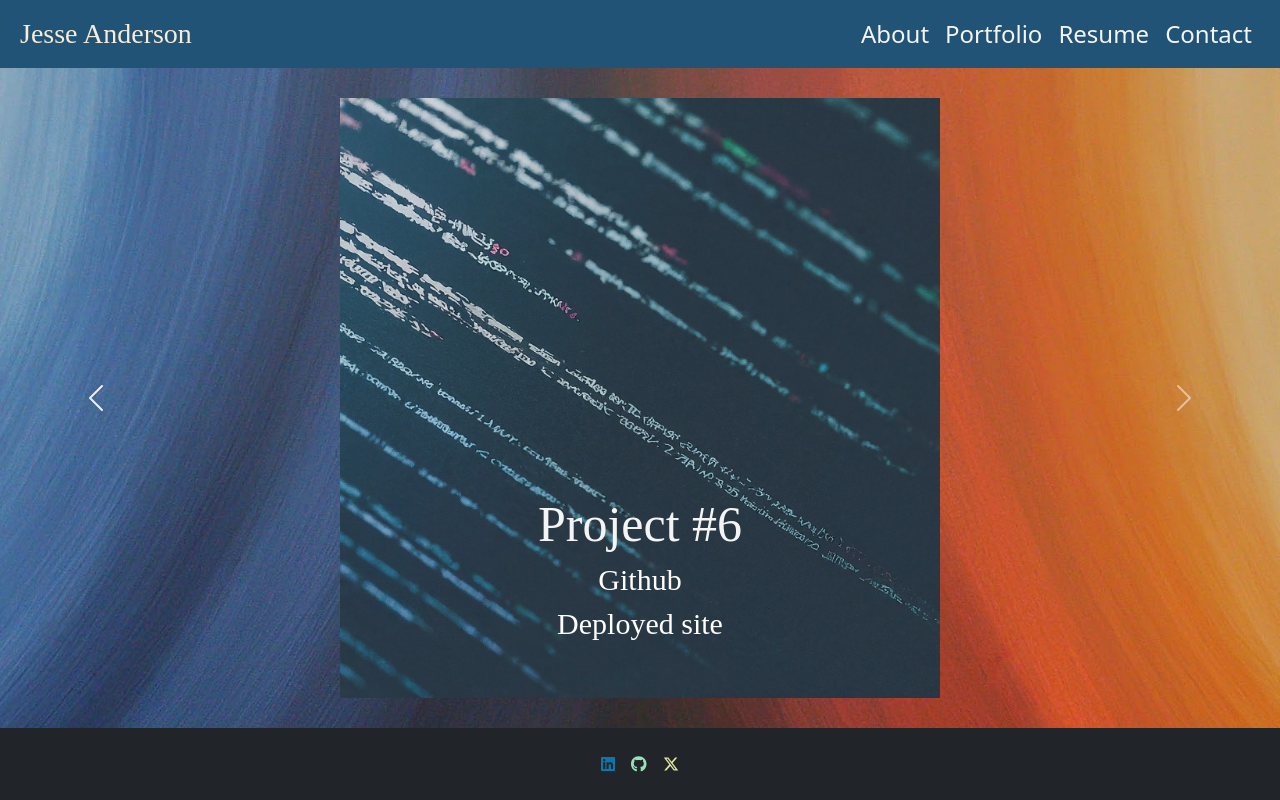
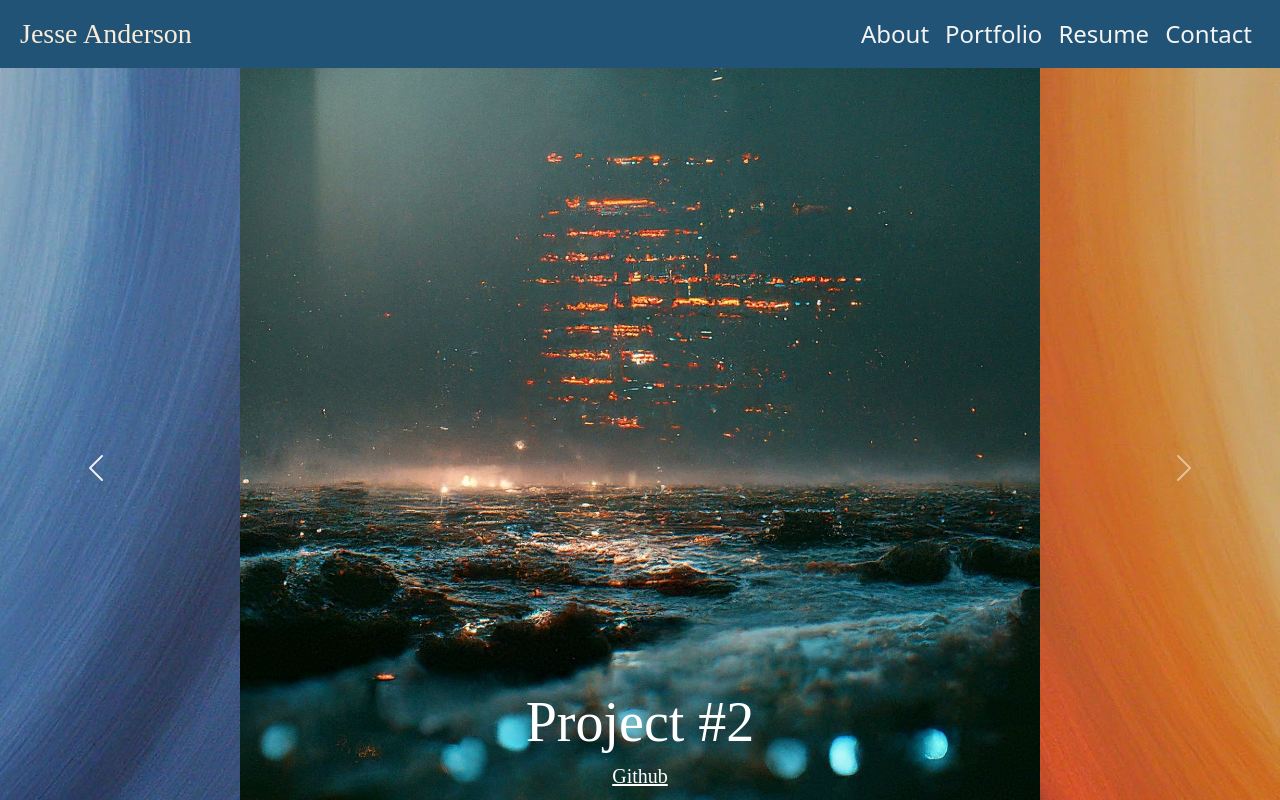
Before and after one commit to Vtencouchclimbr/Jesse-Anderson-React-Development, a React (Vite) app: page /Portfolio in a window 1280 px wide. Both pictures are taken after a click on the button "Previous". Built offline with nearby package versions, Linux system fonts and the light colour scheme.

Commit message:
portfolio page styling

```diff
--- /dev/null
+++ b/src/pages/Portfolio.css
@@ -0,0 +1,8 @@
+@media (min-width: 1200px) {
+    .scrnsht {
+        display: flex;
+        align-items: center;
+        max-height: 800px;
+        max-width: 800px;
+    }
+  }
--- a/src/pages/Portfolio.jsx
+++ b/src/pages/Portfolio.jsx
@@ -1,82 +1,129 @@
 import 'bootstrap/dist/js/bootstrap.bundle.min.js';
+import './Portfolio.css';
 
 import myImage1 from '../utils/code1.jpg';
 import myImage2 from '../utils/code2.jpg';
 import myImage3 from '../utils/code3.jpg';
 import myImage4 from '../utils/code4.jpg';
 import myImage5 from '../utils/code5.jpg';
-import myImage6 from '../utils/code6.jpg';
-
-
+import myImage6 from '../utils/code7.jpg';
 
 const styles = {
   carouselImage: {
-    width: '800px',
-    height: '600px',
+    width: '100%',
+    height: 'auto',
     objectFit: 'contain',
-  }
+  },
+};
+const styles1 = {
+  imgtext: {
+    fontFamily: 'Brush Script MT',
+  },
 };
 
 export default function Portfolio() {
   return (
     <div>
       <div id="carouselExample" className="carousel slide d-flex justify-content-center my-auto">
-      <div className="carousel-inner">
+        <div className="carousel-inner scrnsht">
           <div className="carousel-item active">
-          <img src={myImage1} className="d-block w-100" style={styles.carouselImage} alt="First slide"/>
+            <img src={myImage1} className="d-block w-100" style={styles.carouselImage} alt="First slide" />
             <div className="carousel-caption d-none d-md-block">
-          <h2 style={{ color: '#f4f4f4', fontSize: '50px', fontFamily: 'Brush Script MT', textDecoration: 'none' }}>Project #1</h2>
-          <h5><a style={{ fontSize: '30px', fontFamily: 'Brush Script MT', textDecoration: 'none' }} href="https://github.com/Vtencouchclimbr/Employee-Tracker-PostgreSQL" className="text-white">Github</a></h5>
-          <h5><a style={{ fontSize: '30px', fontFamily: 'Brush Script MT', textDecoration: 'none' }} href="https://github.com/Vtencouchclimbr/Employee-Tracker-PostgreSQL" className="text-white">Deployed site</a></h5>
-            <p style={{ color: '#f4f4f4' }}></p>
+              <h2 style={styles1.imgtext} className="display-4 text-white">Project #1</h2>
+              <h5>
+                <a style={styles1.imgtext} className="text-white" href="https://github.com/Vtencouchclimbr/Employee-Tracker-PostgreSQL">
+                  Github
+                </a>
+              </h5>
+              <h5>
+                <a style={styles1.imgtext} className="text-white" href="https://github.com/Vtencouchclimbr/Employee-Tracker-PostgreSQL">
+                  Deployed site
+                </a>
+              </h5>
             </div>
           </div>
           <div className="carousel-item">
-          <img src={myImage2} className="d-block w-100" style={styles.carouselImage} alt="Second slide"/>
+            <img src={myImage2} className="d-block w-100" style={styles.carouselImage} alt="Second slide" />
             <div className="carousel-caption d-none d-md-block">
-          <h2 style={{ color: '#f4f4f4', fontSize: '50px', fontFamily: 'Brush Script MT', textDecoration: 'none' }}>Project #2</h2>
-          <h5><a style={{ fontSize: '30px', fontFamily: 'Brush Script MT', textDecoration: 'none' }} href="https://github.com/Vtencouchclimbr/Employee-Tracker-PostgreSQL" className="text-white">Github</a></h5>
-          <h5><a style={{ fontSize: '30px', fontFamily: 'Brush Script MT', textDecoration: 'none' }} href="https://github.com/Vtencouchclimbr/Employee-Tracker-PostgreSQL" className="text-white">Deployed site</a></h5>
-            <p style={{ color: '#f4f4f4' }}></p>
+              <h2 style={styles1.imgtext} className="display-4 text-white">Project #2</h2>
+              <h5>
+                <a style={styles1.imgtext} className="text-white" href="https://github.com/Vtencouchclimbr/Employee-Tracker-PostgreSQL">
+                  Github
+                </a>
+              </h5>
+              <h5>
+                <a style={styles1.imgtext} className="text-white" href="https://github.com/Vtencouchclimbr/Employee-Tracker-PostgreSQL">
+                  Deployed site
+                </a>
+              </h5>
             </div>
           </div>
           <div className="carousel-item">
-          <img src={myImage3} className="d-block w-100" style={styles.carouselImage} alt="Third slide"/>
+            <img src={myImage3} className="d-block w-100" style={styles.carouselImage} alt="Second slide" />
             <div className="carousel-caption d-none d-md-block">
-          <h2 style={{ color: '#f4f4f4', fontSize: '50px', fontFamily: 'Brush Script MT', textDecoration: 'none' }}>Project #3</h2>
-          <h5><a style={{ fontSize: '30px', fontFamily: 'Brush Script MT', textDecoration: 'none' }} href="https://github.com/Vtencouchclimbr/Employee-Tracker-PostgreSQL" className="text-white">Github</a></h5>
-          <h5><a style={{ fontSize: '30px', fontFamily: 'Brush Script MT', textDecoration: 'none' }} href="https://github.com/Vtencouchclimbr/Employee-Tracker-PostgreSQL" className="text-white">Deployed site</a></h5>
-            <p style={{ color: '#f4f4f4' }}></p>
+              <h2 style={styles1.imgtext} className="display-4 text-white">Project #2</h2>
+              <h5>
+                <a style={styles1.imgtext} className="text-white" href="https://github.com/Vtencouchclimbr/Employee-Tracker-PostgreSQL">
+                  Github
+                </a>
+              </h5>
+              <h5>
+                <a style={styles1.imgtext} className="text-white" href="https://github.com/Vtencouchclimbr/Employee-Tracker-PostgreSQL">
+                  Deployed site
+                </a>
+              </h5>
             </div>
           </div>
           <div className="carousel-item">
-          <img src={myImage4} className="d-block w-100" style={styles.carouselImage} alt="Fourth slide"/>
+            <img src={myImage4} className="d-block w-100" style={styles.carouselImage} alt="Second slide" />
             <div className="carousel-caption d-none d-md-block">
-          <h2 style={{ color: '#f4f4f4', fontSize: '50px', fontFamily: 'Brush Script MT', textDecoration: 'none' }}>Project #4</h2>
-          <h5><a style={{ fontSize: '30px', fontFamily: 'Brush Script MT', textDecoration: 'none' }} href="https://github.com/Vtencouchclimbr/Employee-Tracker-PostgreSQL" className="text-white">Github</a></h5>
-          <h5><a style={{ fontSize: '30px', fontFamily: 'Brush Script MT', textDecoration: 'none' }} href="https://github.com/Vtencouchclimbr/Employee-Tracker-PostgreSQL" className="text-white">Deployed site</a></h5>
-            <p style={{ color: '#f4f4f4' }}></p>
+              <h2 style={styles1.imgtext} className="display-4 text-white">Project #2</h2>
+              <h5>
+                <a style={styles1.imgtext} className="text-white" href="https://github.com/Vtencouchclimbr/Employee-Tracker-PostgreSQL">
+                  Github
+                </a>
+              </h5>
+              <h5>
+                <a style={styles1.imgtext} className="text-white" href="https://github.com/Vtencouchclimbr/Employee-Tracker-PostgreSQL">
+                  Deployed site
+                </a>
+              </h5>
             </div>
           </div>
           <div className="carousel-item">
-          <img src={myImage5} className="d-block w-100" style={styles.carouselImage} alt="Fifth slide"/>
+            <img src={myImage5} className="d-block w-100" style={styles.carouselImage} alt="Second slide" />
             <div className="carousel-caption d-none d-md-block">
-          <h2 style={{ color: '#f4f4f4', fontSize: '50px', fontFamily: 'Brush Script MT', textDecoration: 'none' }}>Project #5</h2>
-          <h5><a style={{ fontSize: '30px', fontFamily: 'Brush Script MT', textDecoration: 'none' }} href="https://github.com/Vtencouchclimbr/Employee-Tracker-PostgreSQL" className="text-white">Github</a></h5>
-          <h5><a style={{ fontSize: '30px', fontFamily: 'Brush Script MT', textDecoration: 'none' }} href="https://github.com/Vtencouchclimbr/Employee-Tracker-PostgreSQL" className="text-white">Deployed site</a></h5>
-            <p style={{ color: '#f4f4f4' }}></p>
+              <h2 style={styles1.imgtext} className="display-4 text-white">Project #2</h2>
+              <h5>
+                <a style={styles1.imgtext} className="text-white" href="https://github.com/Vtencouchclimbr/Employee-Tracker-PostgreSQL">
+                  Github
+                </a>
+              </h5>
+              <h5>
+                <a style={styles1.imgtext} className="text-white" href="https://github.com/Vtencouchclimbr/Employee-Tracker-PostgreSQL">
+                  Deployed site
+                </a>
+              </h5>
             </div>
           </div>
           <div className="carousel-item">
-          <img src={myImage6} className="d-block w-100" style={styles.carouselImage} alt="Sixth slide"/>
+            <img src={myImage6} className="d-block w-100" style={styles.carouselImage} alt="Second slide" />
             <div className="carousel-caption d-none d-md-block">
-          <h2 style={{ color: '#f4f4f4', fontSize: '50px', fontFamily: 'Brush Script MT', textDecoration: 'none' }}>Project #6</h2>
-          <h5><a style={{ fontSize: '30px', fontFamily: 'Brush Script MT', textDecoration: 'none' }} href="https://github.com/Vtencouchclimbr/Employee-Tracker-PostgreSQL" className="text-white">Github</a></h5>
-          <h5><a style={{ fontSize: '30px', fontFamily: 'Brush Script MT', textDecoration: 'none' }} href="https://github.com/Vtencouchclimbr/Employee-Tracker-PostgreSQL" className="text-white">Deployed site</a></h5>
-            <p style={{ color: '#f4f4f4' }}></p>
+              <h2 style={styles1.imgtext} className="display-4 text-white">Project #2</h2>
+              <h5>
+                <a style={styles1.imgtext} className="text-white" href="https://github.com/Vtencouchclimbr/Employee-Tracker-PostgreSQL">
+                  Github
+                </a>
+              </h5>
+              <h5>
+                <a style={styles1.imgtext} className="text-white" href="https://github.com/Vtencouchclimbr/Employee-Tracker-PostgreSQL">
+                  Deployed site
+                </a>
+              </h5>
             </div>
           </div>
         </div>
+
         <button className="carousel-control-prev" type="button" data-bs-target="#carouselExample" data-bs-slide="prev">
           <span className="carousel-control-prev-icon" aria-hidden="true"></span>
           <span className="visually-hidden">Previous</span>
```
Lines whose indentation alone changed are shown as unchanged.
